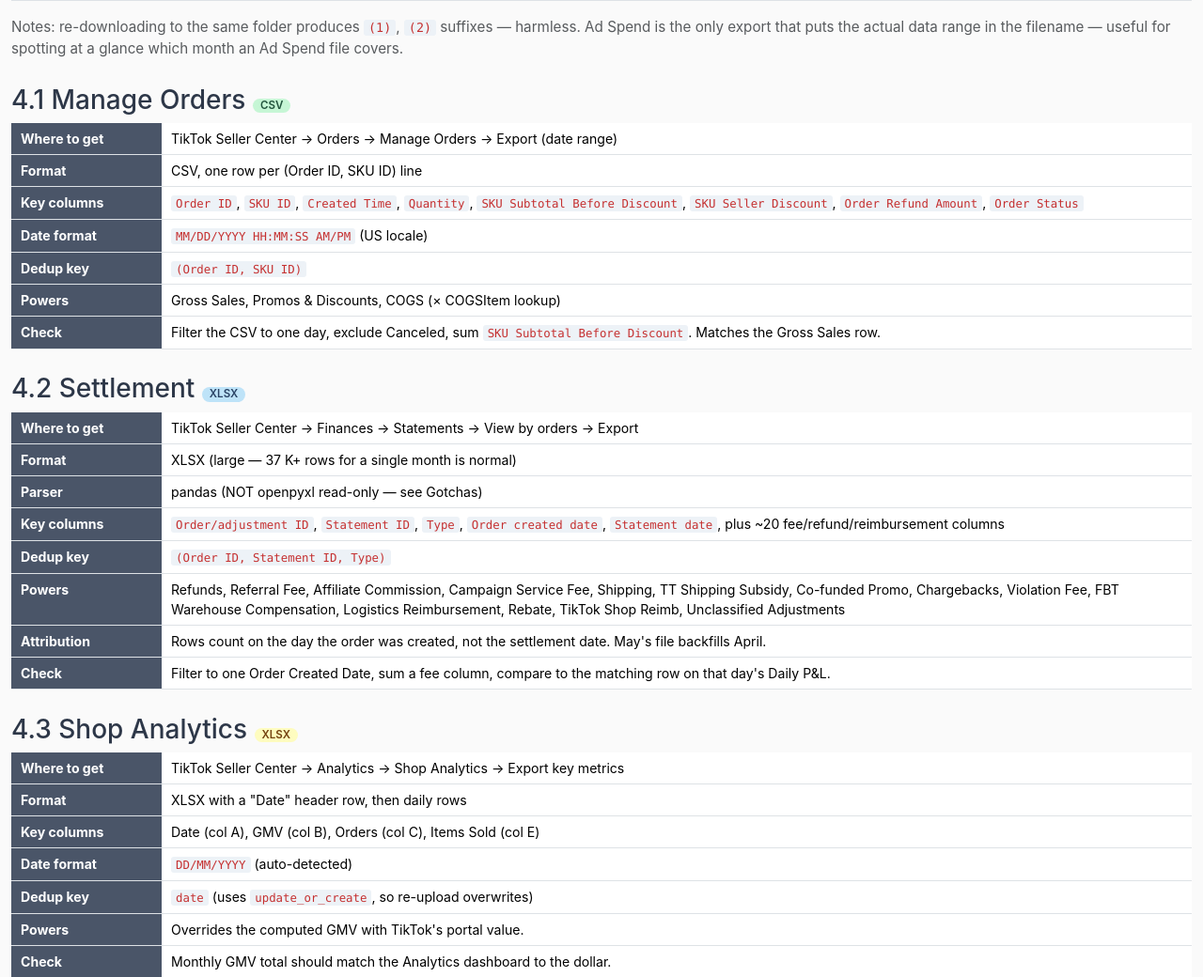
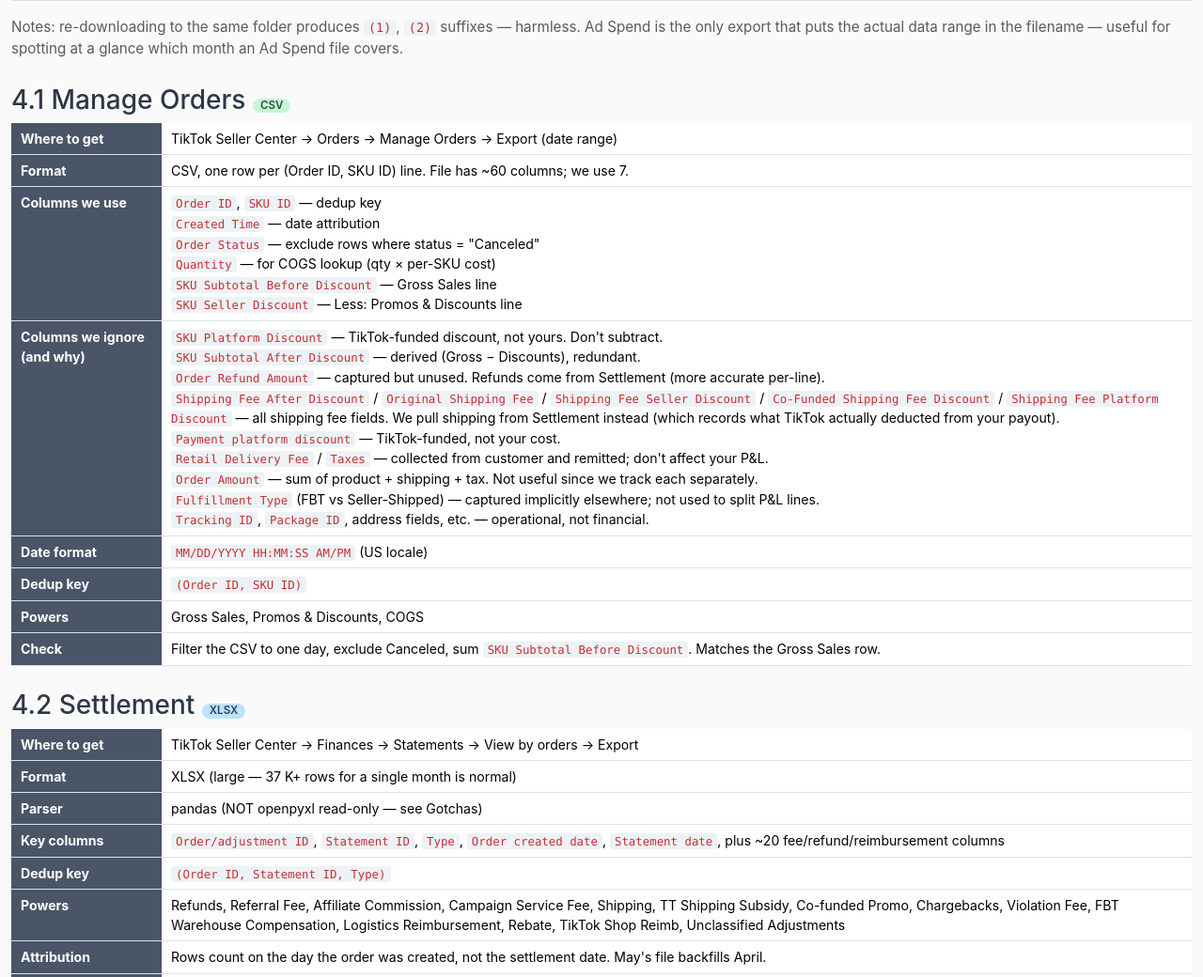
Before and after one commit to Harambe99/pnl-rosabella, a Django app: template core/templates/core/readme.html in a window 1280 px wide. Shown: the part 2528-3568 px from the top of the page at 94% size. Run offline with Django 4.2, Linux system fonts and the light colour scheme; the template is opened without the code that fills it, so the values that code supplies are empty.

Commit message:
README: corrected shipping-line explanations + Manage Orders column inventory
- Seller Shipping is a COST (TikTok deducts from payout), not customer revenue.
  Verified empirically against May settlement: 17,559 of 17,621 Order rows
  negative on this column.
- TT Shipping Subsidy (net) explained per-column: incentive (+) and offset (-)
  nearly cancel each other.
- Promos & Discounts now states scope: SKU-level only, shipping promos handled
  via the shipping-cost lines.
- Manage Orders 4.1: expanded to show all columns we use (7) vs ignore (rest),
  with reasoning for each ignored column.

Co-Authored-By: Claude Opus 4.7 (1M context) <noreply@anthropic.com>

```diff
--- a/core/templates/core/readme.html
+++ b/core/templates/core/readme.html
@@ -166,11 +166,29 @@
 <table class="table table-sm">
   <tbody>
     <tr><th style="width:160px">Where to get</th><td>TikTok Seller Center → Orders → Manage Orders → Export (date range)</td></tr>
-    <tr><th>Format</th><td>CSV, one row per (Order ID, SKU ID) line</td></tr>
-    <tr><th>Key columns</th><td><code>Order ID</code>, <code>SKU ID</code>, <code>Created Time</code>, <code>Quantity</code>, <code>SKU Subtotal Before Discount</code>, <code>SKU Seller Discount</code>, <code>Order Refund Amount</code>, <code>Order Status</code></td></tr>
+    <tr><th>Format</th><td>CSV, one row per (Order ID, SKU ID) line. File has ~60 columns; we use 7.</td></tr>
+    <tr><th>Columns we use</th><td>
+      <code>Order ID</code>, <code>SKU ID</code> — dedup key<br>
+      <code>Created Time</code> — date attribution<br>
+      <code>Order Status</code> — exclude rows where status = "Canceled"<br>
+      <code>Quantity</code> — for COGS lookup (qty × per-SKU cost)<br>
+      <code>SKU Subtotal Before Discount</code> — Gross Sales line<br>
+      <code>SKU Seller Discount</code> — Less: Promos &amp; Discounts line
+    </td></tr>
+    <tr><th>Columns we ignore (and why)</th><td>
+      <code>SKU Platform Discount</code> — TikTok-funded discount, not yours. Don't subtract.<br>
+      <code>SKU Subtotal After Discount</code> — derived (Gross − Discounts), redundant.<br>
+      <code>Order Refund Amount</code> — captured but unused. Refunds come from Settlement (more accurate per-line).<br>
+      <code>Shipping Fee After Discount</code> / <code>Original Shipping Fee</code> / <code>Shipping Fee Seller Discount</code> / <code>Co-Funded Shipping Fee Discount</code> / <code>Shipping Fee Platform Discount</code> — all shipping fee fields. We pull shipping from Settlement instead (which records what TikTok actually deducted from your payout).<br>
+      <code>Payment platform discount</code> — TikTok-funded, not your cost.<br>
+      <code>Retail Delivery Fee</code> / <code>Taxes</code> — collected from customer and remitted; don't affect your P&amp;L.<br>
+      <code>Order Amount</code> — sum of product + shipping + tax. Not useful since we track each separately.<br>
+      <code>Fulfillment Type</code> (FBT vs Seller-Shipped) — captured implicitly elsewhere; not used to split P&amp;L lines.<br>
+      <code>Tracking ID</code>, <code>Package ID</code>, address fields, etc. — operational, not financial.
+    </td></tr>
     <tr><th>Date format</th><td><code>MM/DD/YYYY HH:MM:SS AM/PM</code> (US locale)</td></tr>
     <tr><th>Dedup key</th><td><code>(Order ID, SKU ID)</code></td></tr>
-    <tr><th>Powers</th><td>Gross Sales, Promos &amp; Discounts, COGS (× COGSItem lookup)</td></tr>
+    <tr><th>Powers</th><td>Gross Sales, Promos &amp; Discounts, COGS</td></tr>
     <tr><th>Check</th><td>Filter the CSV to one day, exclude Canceled, sum <code>SKU Subtotal Before Discount</code>. Matches the Gross Sales row.</td></tr>
   </tbody>
 </table>
@@ -291,7 +309,7 @@
   <div class="li-from"><b>From:</b> the <code>SKU Seller Discount</code> column of the same Manage Orders CSV, grouped by created-date.</div>
   <div class="li-formula"><b>Formula:</b> -1 × sum(SKU Seller Discount). Stored negative so it visually subtracts.</div>
   <div class="li-why"><b>Why only seller discount:</b> TikTok separates seller-funded discounts (you paid for them) from platform-funded discounts (TikTok paid for them). We only count what you paid — TikTok's discounts don't reduce your revenue, they reduce TikTok's books.</div>
-  <div class="li-watch"><b>Watch:</b> If you participated in a co-funded campaign, your share lives in this column. TikTok's share of the same promo appears as <em>Co-funded Promotion (seller-funded)</em> further down — different line, different bucket.</div>
+  <div class="li-watch"><b>Scope:</b> this line covers <strong>SKU-level product price discounts only</strong>. Shipping-related promos (e.g., "free shipping over $30") are NOT in this line — they show up indirectly via the shipping-cost lines below (since the customer didn't pay shipping, the cost burden falls entirely on you). See the <em>Seller Shipping</em> and <em>FBT Fulfillment Fee</em> sections.</div>
 </div>
 
 <div class="line-item">
@@ -351,14 +369,21 @@
   <div class="li-name">Seller Shipping <span class="badge-src badge-settle">Settlement</span></div>
   <div class="li-from"><b>From:</b> Settlement, <code>Shipping</code> column, on Order-type rows.</div>
   <div class="li-formula"><b>Formula:</b> sum(Shipping) by order created-date.</div>
-  <div class="li-why"><b>What this is:</b> the shipping fee that was captured on the order itself. For FBT orders this is what TikTok charged the customer; for seller-shipped orders this is what the customer paid you toward shipping. It's NOT the cost you paid the 3PL — that's a separate line (Cost to Ship to Customer).</div>
+  <div class="li-why"><b>What this is:</b> TikTok's record of the shipping component charged against your payout — a cost to you, not revenue. Verified empirically: in a May settlement file with ~17K Order rows, this column was negative on 17,559 of them. For FBT orders it's the shipping fee TikTok collects from the customer that passes through to TikTok. For seller-shipped orders it's TikTok's recorded shipping liability against your payout. <strong>Not</strong> the cost you paid your 3PL — that's <em>Cost to Ship to Customer</em> below.</div>
+  <div class="li-watch"><b>Common confusion:</b> the column name "Shipping" makes it sound like revenue. It's not — TikTok deducts it from your payout.</div>
 </div>
 
 <div class="line-item">
   <div class="li-name">TT Shipping Subsidy (net) <span class="badge-src badge-settle">Settlement</span></div>
-  <div class="li-from"><b>From:</b> Settlement, three columns added together — <code>TikTok Shop shipping incentive</code> + <code>Shipping fee subsidy</code> + <code>Customer shipping fee offset</code>.</div>
+  <div class="li-from"><b>From:</b> Settlement, three columns summed — <code>TikTok Shop shipping incentive</code> + <code>Shipping fee subsidy</code> + <code>Customer shipping fee offset</code>.</div>
   <div class="li-formula"><b>Formula:</b> sum of all three, by order created-date.</div>
-  <div class="li-why"><b>Why three columns:</b> TikTok runs three overlapping subsidy programs. Each goes into a different settlement column with a different name. We add them because they're all "TikTok contributing to your shipping cost" — they net into one line on the P&L.</div>
+  <div class="li-why"><b>What each column means:</b><br>
+    • <code>TikTok Shop shipping incentive</code> (positive) — TikTok credits seller; per-order shipping subsidy.<br>
+    • <code>Shipping fee subsidy</code> (positive when present) — third subsidy program, often $0 for most shops.<br>
+    • <code>Customer shipping fee offset</code> (negative) — TikTok offsetting the customer-paid shipping fee (mirror of the incentive).
+    <br><br>
+    <strong>Net effect:</strong> the incentive and the offset usually nearly cancel each other (e.g., May: +$95K incentive, -$96K offset, net ~-$1K). The "Subsidy (net)" name reflects this — what TikTok contributes after the offset is applied.
+  </div>
 </div>
 
 <div class="line-item">
```
